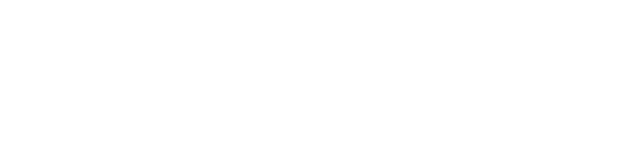
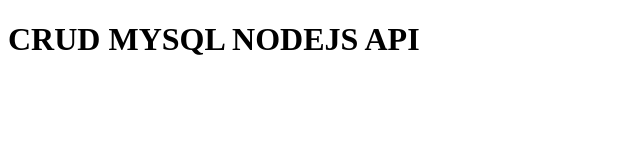
Before and after one commit to fontainerafamant/crud-mysql-nodejs-API, a website: page index.html in a window 1280 px wide. Shown: the whole page, without its empty margins (0-640 px from the left). Drawn offline with Linux system fonts and the light colour scheme.

Commit message:
Ajout de la ligne CRUD

```diff
--- a/index.html
+++ b/index.html
@@ -6,6 +6,6 @@
 
     </head>
     <body>
-
+        <h1>CRUD MYSQL NODEJS API</h1>
     </body>
 </html>
```
